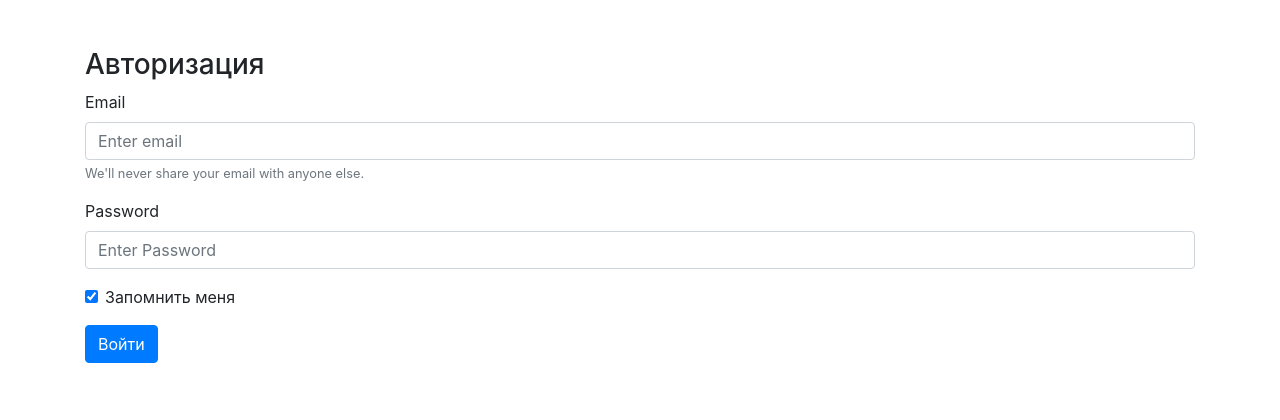
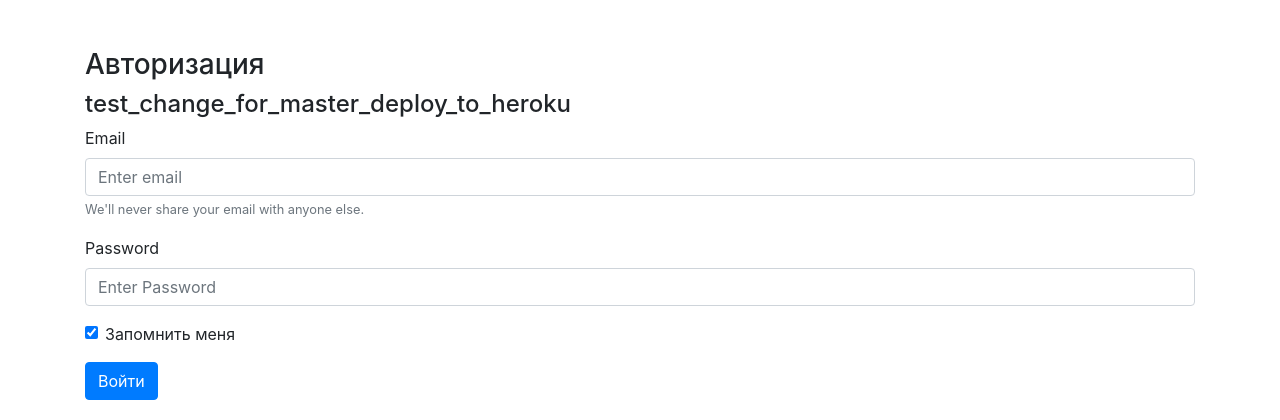
Before and after one commit to pgerasimov/books_search, a Flask app: page / in a window 1280 px wide. Shown: the part 56-476 px from the top of the page. Run offline with Flask 2, Linux system fonts and the light colour scheme; some libraries are stand-ins or nearby versions.

Commit message:
test commit to master

```diff
--- a/webapp/templates/base.html
+++ b/webapp/templates/base.html
@@ -77,6 +77,7 @@
                 <br><br>
 
 <h3>Авторизация</h3>
+<h4>test_change_for_master_deploy_to_heroku</h4>
 
 <form action="{{ url_for('process_login') }}" method="post">
   {{ form.hidden_tag() }}
```
